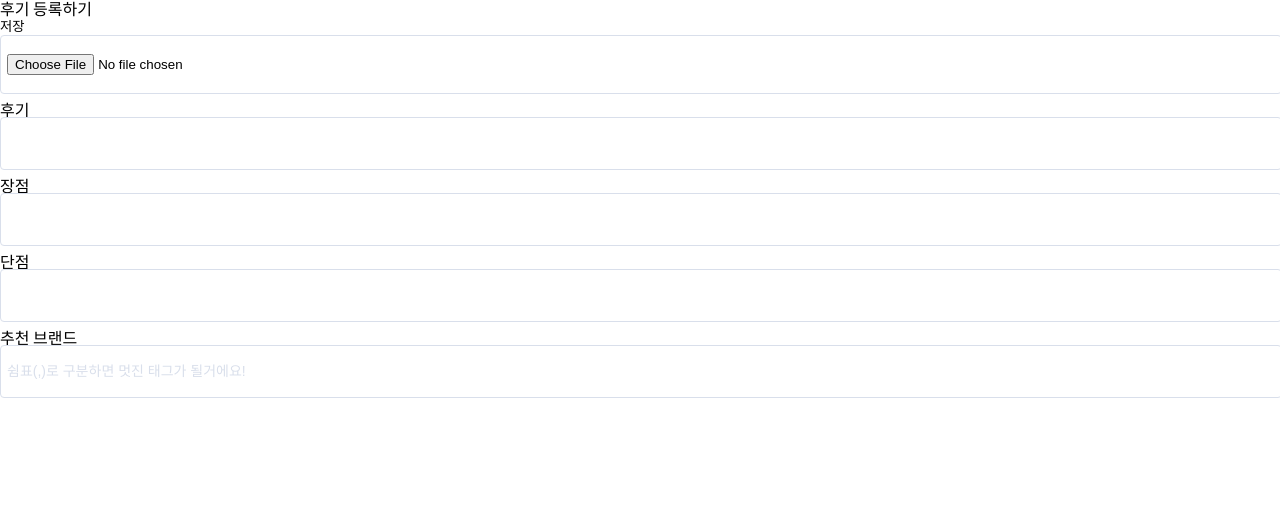
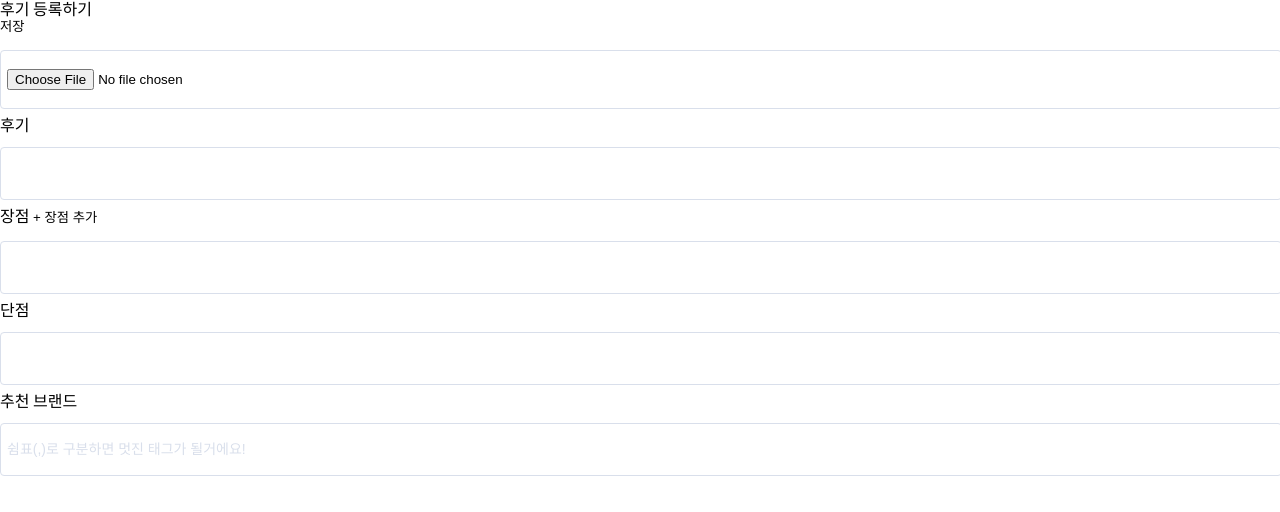
Before and after one commit to hwangdae/my-selectshop, a Next.js app: page /writeReview in a window 1280 px wide. Shown: the top 512 px of the page. Built offline with nearby package versions, Linux system fonts and the light colour scheme; no server answers.

Commit message:
feat: 리뷰 인풋필드 추가 기능

```diff
--- a/src/components/nearbySelectshopComponents/MyReview.tsx
+++ b/src/components/nearbySelectshopComponents/MyReview.tsx
@@ -85,7 +85,7 @@ const S = {
       margin-right: 5px;
       &::before {
         position: absolute;
-        left: 4px;
+        left: 6px;
         top: 50%;
         margin-top: -3px;
         display: block;
--- a/src/components/nearbySelectshopComponents/SelectshopInfo.tsx
+++ b/src/components/nearbySelectshopComponents/SelectshopInfo.tsx
@@ -101,7 +101,6 @@ const SelectshopInfo = ({ selectShop }: PropsType) => {
           ) : (
             <>
               <S.DetailSelectshopInfo>
-                {/* <S.DetailImage></S.DetailImage> */}
                 <S.DetailAddress>위치 {address_name}</S.DetailAddress>
               </S.DetailSelectshopInfo>
               <S.SelectshopReviewContainer>
@@ -111,7 +110,7 @@ const SelectshopInfo = ({ selectShop }: PropsType) => {
                   <Button
                     onClick={() =>{
                       if(!loginUser){
-                        alert('로그인이 필요한 서비스')
+                        alert('로그인이 필요한 서비스 입니다.')
                         return ;}
                       router.push(
                         { pathname: "/writeReview", query: { id } },
--- a/src/pages/writeReview/index.tsx
+++ b/src/pages/writeReview/index.tsx
@@ -1,46 +1,60 @@
 import useLoginUserId from "@/hook/useLoginUserId";
 import supabase from "@/lib/supabaseClient";
 import { useRouter } from "next/router";
-import React from "react";
-import { useForm } from "react-hook-form";
+import React, { useState } from "react";
+import { useForm, useFieldArray } from "react-hook-form";
 import styled from "styled-components";
 
 export interface ReviewType {
-  file : File | null;
-  review : string;
-  advantage : string;
-  disAdvantage : string;
-  brand : string;
+  file: File | null;
+  review: string;
+  advantage: { value: string }[]; // advantage를 배열로 관리
+  disAdvantage: string;
+  brand: string;
 }
 
 const WriteReview = () => {
-
-  const router = useRouter()
-  const {id} = router.query
+  const router = useRouter();
+  const { id } = router.query;
   const loginUser = useLoginUserId();
 
-  const {register,handleSubmit} = useForm({defaultValues:{
-    file: null,
-    review : "",
-    advantage : "",
-    disAdvantage : "",
-    brand : "",
-  }})
+  const { register, handleSubmit, control } = useForm({
+    defaultValues: {
+      file: null,
+      review: "",
+      advantage: [{ value: "" }], // 장점 필드의 기본값
+      disAdvantage: "",
+      brand: "",
+    },
+  });
 
-  const addReviewSubmit = async({file,review,advantage,disAdvantage,brand}:ReviewType) => {
+  // useFieldArray를 사용하여 동적으로 필드를 관리
+  const { fields, append } = useFieldArray({
+    control,
+    name: "advantage",
+  });
+
+  console.log(fields,"필드스")
+
+  // 리뷰 등록 함수
+  const addReviewSubmit = async (data: ReviewType) => {
     const newReview = {
-      selectshopId : id,
-      reviewImages : file,
-      description : review,
-      visited : true,
-      good : advantage,
-      notGood : disAdvantage,
-      tags:brand,
-      userId : loginUser
-    }
-    await supabase.from('review').insert(newReview)
-    alert('작성이 완료 되었습니다.')
+      selectshopId: id,
+      reviewImages: data.file,
+      description: data.review,
+      visited: true,
+      good: data.advantage.map((item) => item.value).join(", "), // 배열을 쉼표로 구분하여 저장
+      notGood: data.disAdvantage,
+      tags: data.brand,
+      userId: loginUser,
+    };
+    await supabase.from("review").insert(newReview);
+    alert("작성이 완료 되었습니다.");
+  };
 
+  // 장점 필드 추가
+  const plusGoodReviewHandler = () => {
+    append({ value: "" }); // 새로운 빈 장점 필드 추가
   };
 
   return (
@@ -52,24 +66,42 @@ const WriteReview = () => {
         </div>
         <ul>
           <li>
-            <label htmlFor="file-upload"></label>
-            <S.Input id="file-upload" type="file" {...register("file")}></S.Input>
+            <S.Label htmlFor="file-upload"></S.Label>
+            <S.Input
+              id="file-upload"
+              type="file"
+              {...register("file")}
+            ></S.Input>
           </li>
           <li>
-            <label htmlFor="review">후기</label>
-            <S.Input id="review"  {...register("review")}></S.Input>
+            <S.Label htmlFor="review">후기</S.Label>
+            <S.Input id="review" {...register("review")}></S.Input>
           </li>
           <li>
-            <label htmlFor="advantage">장점</label>
-            <S.Input id="advantage"  {...register("advantage")}></S.Input>
+            <S.Label htmlFor="advantage">장점            <button type="button" onClick={plusGoodReviewHandler}>
+              + 장점 추가
+            </button></S.Label>
+            {fields.map((field, index) => (
+              <div key={field.id}>
+                <S.Input
+                  id={`advantage-${index}`}
+                  {...register(`advantage.${index}.value`)} // 인덱스를 사용하여 고유한 이름으로 등록
+                />
+              </div>
+            ))}
+
           </li>
           <li>
-            <label htmlFor="disAdvantage">단점</label>
+            <S.Label htmlFor="disAdvantage">단점</S.Label>
             <S.Input id="disAdvantage" {...register("disAdvantage")}></S.Input>
           </li>
           <li>
-            <label htmlFor="brand">추천 브랜드</label>
-            <S.Input id="brand" placeholder="쉼표(,)로 구분하면 멋진 태그가 될거에요!" {...register("brand")}></S.Input>
+            <S.Label htmlFor="brand">추천 브랜드</S.Label>
+            <S.Input
+              id="brand"
+              placeholder="쉼표(,)로 구분하면 멋진 태그가 될거에요!"
+              {...register("brand")}
+            ></S.Input>
           </li>
         </ul>
       </form>
@@ -80,7 +112,11 @@ const WriteReview = () => {
 export default WriteReview;
 
 const S = {
-  Input : styled.input`
+  Label : styled.label`
+  display: block;
+  margin-bottom: 15px;
+  `,
+  Input: styled.input`
     width: 100%;
     padding: 18px 0px;
     margin-bottom: 7px;
@@ -92,5 +128,5 @@ const S = {
       font-size: 14px;
       color: #d9dfeb;
     }
-  `
-}
+  `,
+};
```
